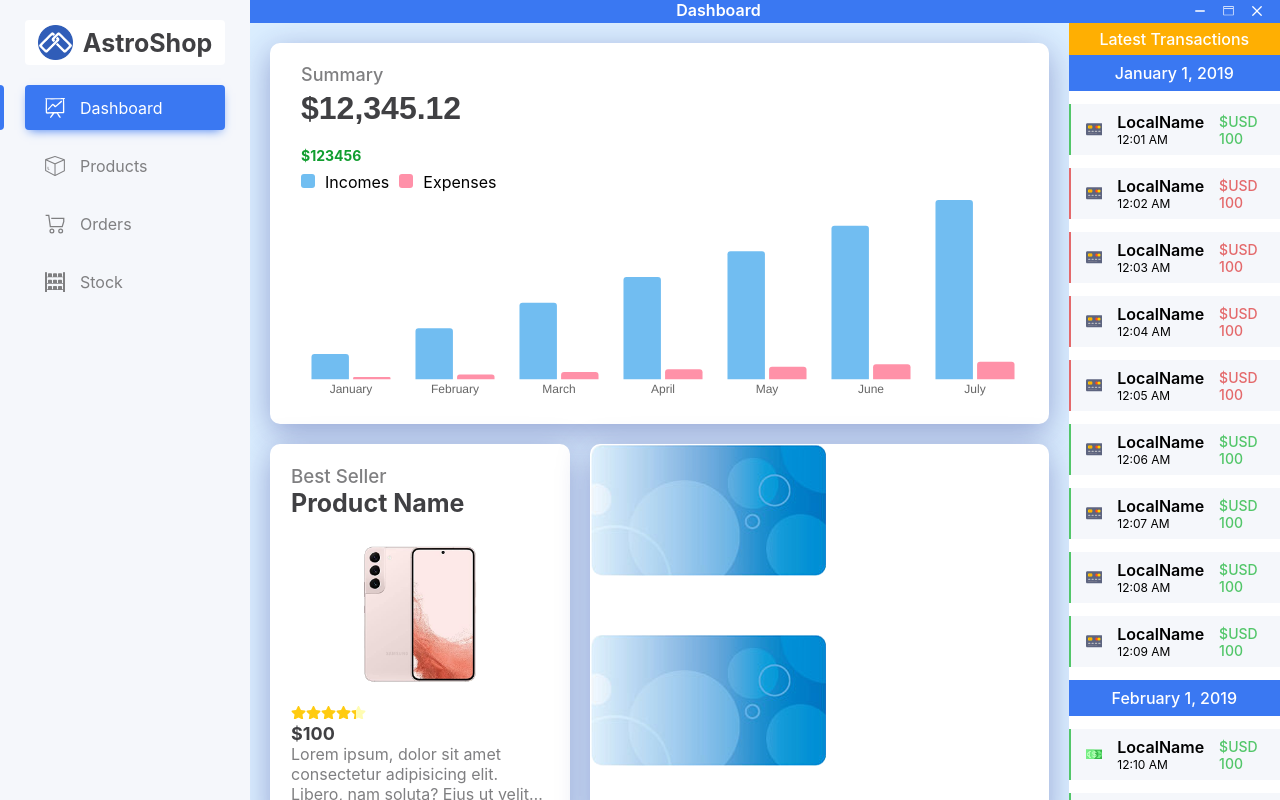
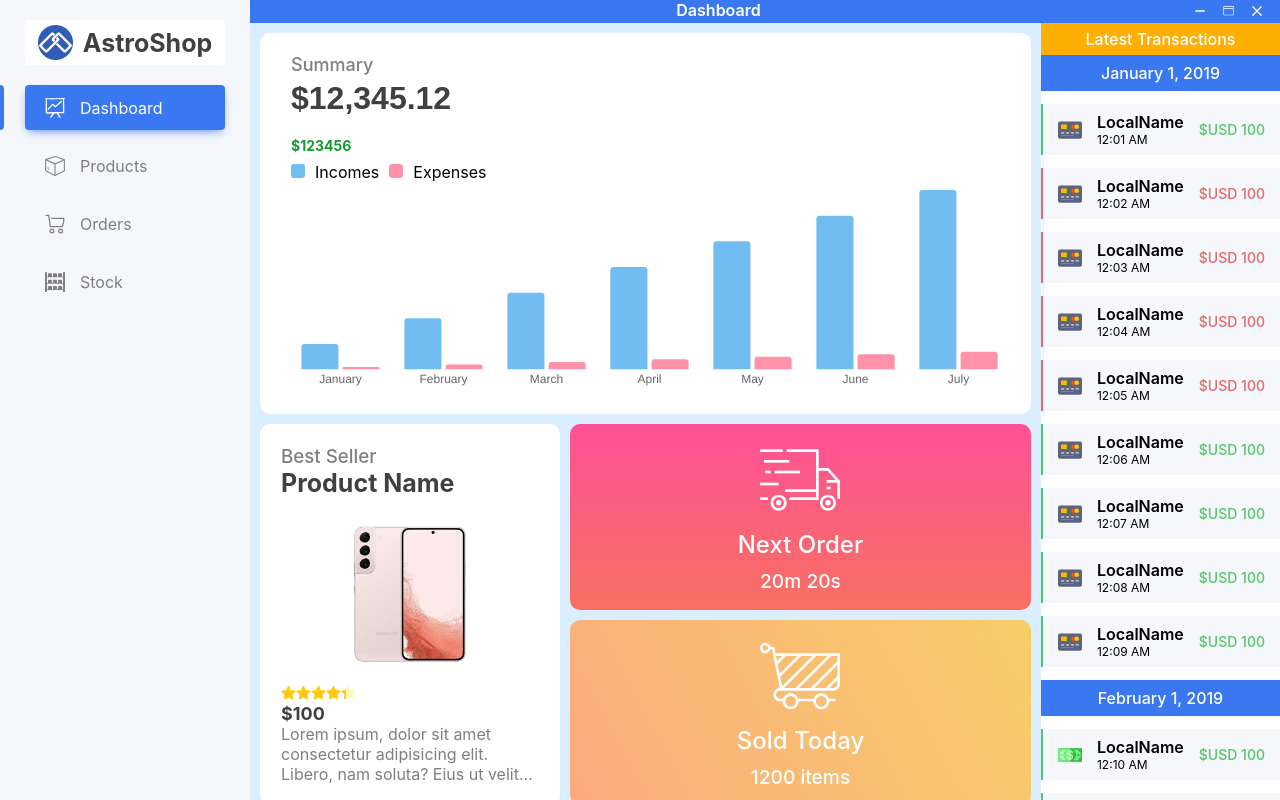
Before and after one commit to sebas-pena/store, a React (Create React App) app in the folder management-app/: page / in a window 1280 px wide. Built offline with nearby package versions, Linux system fonts and the light colour scheme.

Commit message:
avance cards

```diff
--- a/management-app/src/components/cards/Cards.jsx
+++ b/management-app/src/components/cards/Cards.jsx
@@ -1,27 +1,30 @@
-import CardBG1 from "../../assets/images/cards/card-background1.webp"
-import CardBG2 from "../../assets/images/cards/card-background2.webp"
-import CardBG3 from "../../assets/images/cards/card-background3.webp"
-import CardBG4 from "../../assets/images/cards/card-background4.webp"
-import CardBG5 from "../../assets/images/cards/card-background5.webp"
-import CardBG6 from "../../assets/images/cards/card-background6.webp"
-
 import "./cards.css"
 
-const backgrounds = [CardBG1, CardBG2, CardBG3, CardBG4, CardBG5, CardBG6]
+const backgrounds = [
+	{
+		backgroundImage: "linear-gradient(to top, #f77062 0%, #fe5196 100%)",
+	},
+	{
+		backgroundColor: "#FBAB7E",
+		backgroundImage: "linear-gradient(62deg, #FBAB7E 0%, #F7CE68 100%)",
+	},
+	{
+		backgroundImage: "linear-gradient(to top, #4481eb 0%, #04befe 100%)",
+	},
+	{
+		backgroundImage: "linear-gradient(to top, #9be15d 0%, #00e3ae 100%)",
+	},
+]
 
-const Cards = ({ background = 0 }) => {
-  background = backgrounds[background]
-
+const Cards = ({ background = 0, children }) => {
 	let backgroundStyle = {
-    backgroundImage: `url(${background})`,
-    width: "100%",
-    height: "100%",
 		backgroundRepeat: "no-repeat",
+		...backgrounds[background],
 	}
 
 	return (
-    <div className="cards__ctn">
-      <div className="card__background" style={backgroundStyle}></div>
+		<div className="cards__ctn" style={backgroundStyle}>
+			{children}
 		</div>
 	)
 }
--- a/management-app/src/components/cards/cards.css
+++ b/management-app/src/components/cards/cards.css
@@ -1,6 +1,25 @@
 .cards__ctn{
-    flex: 1;
+    display: flex;
+    flex-direction: column;
+    align-items: center;
+    justify-content: center;
+    gap: 10px;
     width: 100%;
     height: 100%;
+    border-radius: 10px;
+    overflow: hidden;
+    color: #fff;
+}
 
+.cards__ctn > h3{
+    font-size: 1.5rem;
+    font-weight: 500;
+    margin: 0;
 }
+
+
+.cards__ctn > p {
+    font-size: 1.2rem;
+    font-weight: 500;
+    margin: 0;
+}
--- a/management-app/src/components/latest-transactions/latesttransactions.css
+++ b/management-app/src/components/latest-transactions/latesttransactions.css
@@ -17,6 +17,7 @@
   flex: 1 0 ;
   flex-basis: 0;
   overflow: auto;
+  width: max-content;
 }
 
 .latest-transactions__list > li:not(:first-child){
--- a/management-app/src/pages/DashboardPage.jsx
+++ b/management-app/src/pages/DashboardPage.jsx
@@ -3,7 +3,11 @@ import Cards from "../components/cards/Cards"
 import SalesExpensesChart from "../components/charts/sales-expenses/SalesExpensesChart"
 import LatestTransactions from "../components/latest-transactions/TransactionsHistory"
 import { totalSalesMock } from "../mocks/totalsales"
+
+import { ReactComponent as TruckIcon } from "../assets/svg/truck.svg"
+import { ReactComponent as CartIcon } from "../assets/svg/cart2.svg"
 import "./dashboard-page.css"
+
 const DashboardPage = () => {
 	return (
 		<div className="dashboard__ctn">
@@ -15,12 +19,20 @@ const DashboardPage = () => {
 					<BestSellerDashboard />
 				</div>
 				<div className="dashboard__cards-1">
-          <Cards />
-          <Cards />
+					<Cards background="0">
+						<TruckIcon width="80" height="80" fill="#fff" />
+						<h3>Next Order</h3>
+						<p> 20m 20s</p>
+					</Cards>
+					<Cards background="1">
+						<CartIcon width="80" height="80" fill="#fff" />
+						<h3>Sold Today</h3>
+						<p>1200 items</p>
+					</Cards>
 				</div>
 				<div className="dashboard__cards-2">
-          <Cards />
-          <Cards />
+					<Cards background="2" />
+					<Cards background="3" />
 				</div>
 			</main>
 			<LatestTransactions />
--- a/management-app/src/pages/dashboard-page.css
+++ b/management-app/src/pages/dashboard-page.css
@@ -7,26 +7,20 @@
 
 .dashboard__main-ctn{
     width: 100%;
-    padding: 20px;
-    gap: 20px;
+    padding: 10px;
+    gap: 10px;
     display: flex;
     flex-wrap: wrap;
     overflow: auto;
     background-color: #dbeeff;
 }
 
-.dashboard__main-ctn > * {
-    background: #fff;
-    box-shadow: 0 8px 32px 0 rgba( 31, 38, 135, 0.37 );
-    backdrop-filter: blur( 3px );
-    -webkit-backdrop-filter: blur( 3px );
-    border-radius: 10px;
-    border: 1px solid rgba( 255, 255, 255, 0.18 );
-}
-
 .dashboard__chart{
     width: 100%;
     height: 381px;
+    background: #fff;
+    border-radius: 10px;
+    border: 1px solid rgba( 255, 255, 255, 0.18 );
 }
 
 .dashboard__best-seller{
@@ -35,21 +29,27 @@
     height: 381px;
     padding: 20px;
     overflow: hidden;
+    background: #fff;
+    border-radius: 10px;
+    border: 1px solid rgba( 255, 255, 255, 0.18 );
 }
 .dashboard__cards-1{
     display: flex;
     flex-grow: 1;
     flex-direction: column;
+    gap: 10px;
 }
 .dashboard__cards-2{
+    display: flex;
+    flex-grow: 1;
     width: 100%;
     height: calc(380px / 2);
-
+    gap: 10px;
 }
 
 @media only screen  and (min-width: 1290px) {
     .dashboard__main-ctn{
-
+        overflow: hidden;
     }
     .dashboard__chart{
         max-width: 500px;
@@ -61,11 +61,13 @@
     .dashboard__cards-1{
         flex-direction: row;
         flex-grow: 1;
-        width: calc(50% - 20px);
+        width: calc(50% - 10px);
+        height: calc(100vh - 380px - 50px - 23px);
     }
     .dashboard__cards-2{
         display: flex;
         flex-grow: 1;
-        width: calc(50% - 20px);
+        height: calc(100vh - 380px - 50px - 23px);
+        width: calc(50% - 10px);
     }
 }
```
Also changed, not shown: management-app/src/assets/svg/cart2.svg (added), management-app/src/assets/svg/truck.svg (added). Lines whose indentation alone changed are shown as unchanged.
